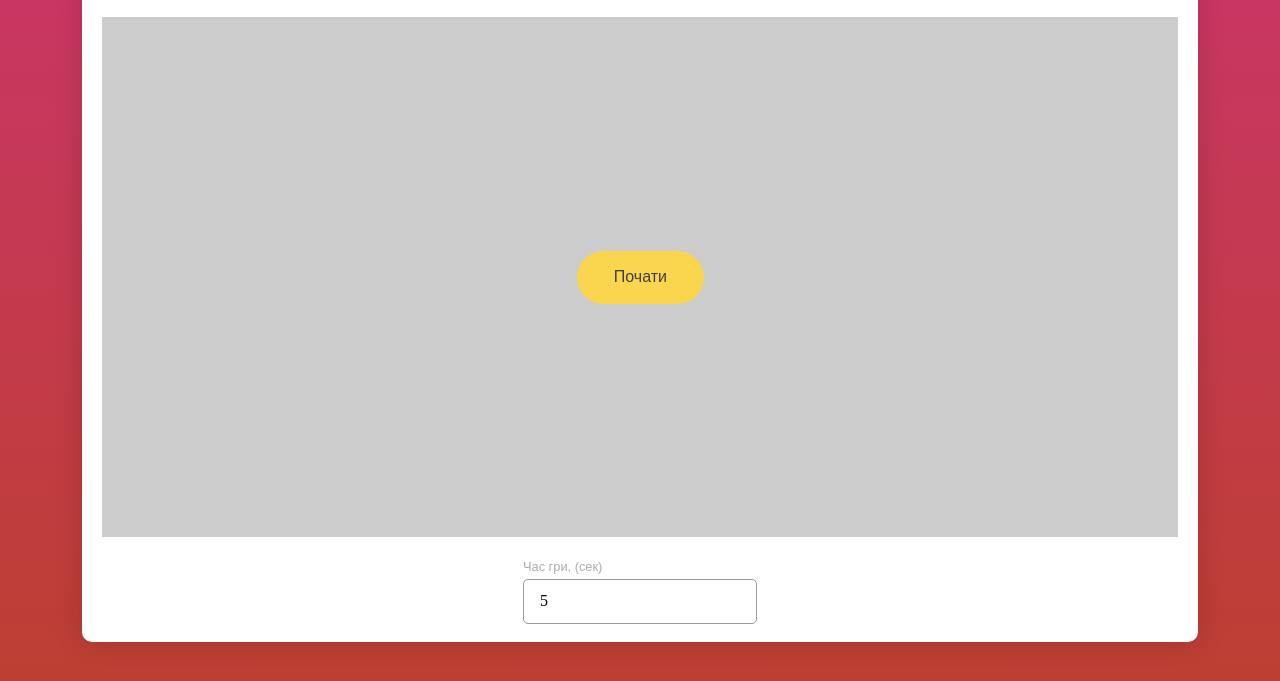
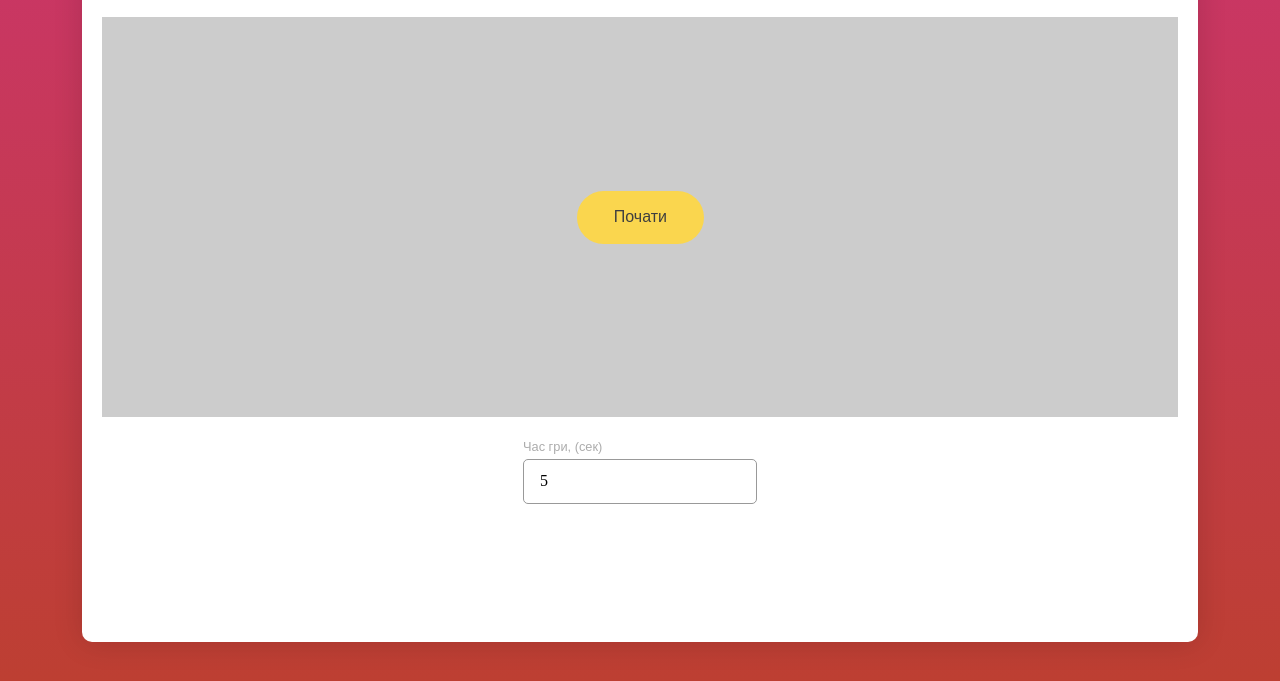
Before and after one commit to VII-07/Random-Figure-Game-, a plain HTML site: page index.html in a window 1280 px wide. Shown: the part 119-800 px from the top of the page. Drawn offline with Linux system fonts and the light colour scheme.

Commit message:
Update styles.css

```diff
--- a/styles.css
+++ b/styles.css
@@ -85,7 +85,7 @@ body {
   border: 1px solid #ccc;
   background: #ccc;
   width: 100%;
-  height: 65vh;
+  height: 50vh;
 }
 
 .hide {
```
